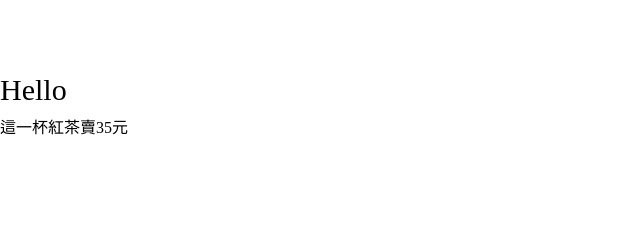
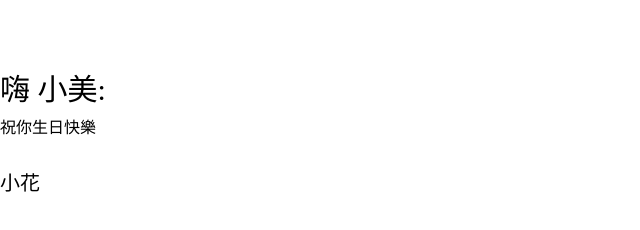
Before and after one commit to shelley816/2024_JavaScript, a website: page class_01/index.html in a window 1280 px wide. Shown: the whole page, without its empty margins (0-640 px from the left). Drawn offline with Linux system fonts and the light colour scheme.

Commit message:
practise string

```diff
--- a/class_01/index.html
+++ b/class_01/index.html
@@ -7,8 +7,10 @@
     <link rel="stylesheet" href="css/style.css">
 </head>
 <body>
-    <h1>Hello</h1>
-    <h2>這一杯紅茶賣<span id="price"></span>元</h2>
+    <h1><span id="greeingBox"></span><span id="userName"></span>:</h1>
+    <h2>祝你生日快樂</h2>
+    <br><br>
+    <p><span id="myName"></span></p>
     <script src="js/all.js"></script>
 </body>
 </html>
--- a/class_01/js/all.js
+++ b/class_01/js/all.js
@@ -1,3 +1,8 @@
 var cookiePrice = 35;
 
-document.getElementById('price').textContent = cookiePrice;
+var greeingText = '嗨';
+var userNameText = '小美';
+var myNameText = '小花';
+
+document.getElementById('userName').textContent = greeingText + ' ' + userNameText;
+document.getElementById('myName').textContent = myNameText;
```
